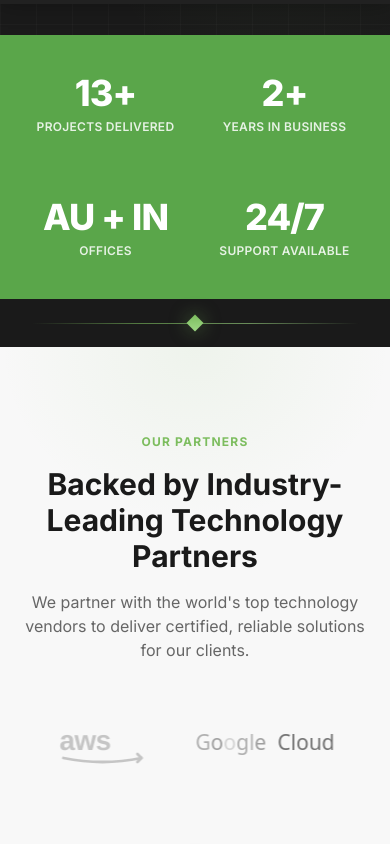
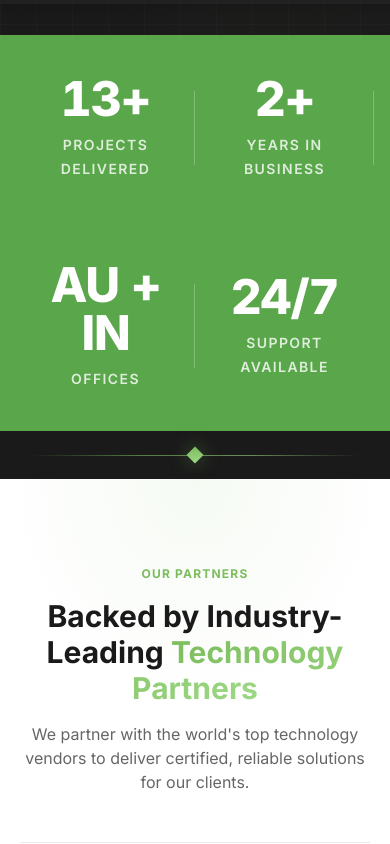
Before and after one commit to dalu547/qwickin_website, a React (Vite) app: page / in a window 390 px wide. Shown: the part 840-1684 px from the top of the page. Built offline with nearby package versions, Linux system fonts and the light colour scheme.

Commit message:
appentive style changes

```diff
--- a/src/components/Sections/LogoCarousel.tsx
+++ b/src/components/Sections/LogoCarousel.tsx
@@ -5,19 +5,16 @@ import { Container } from "@/components/premium/Container";
 
 const MicrosoftLogo = () => (
   <svg viewBox="0 0 168 36" width="168" height="36" aria-label="Microsoft">
-    {/* 4-square Windows flag */}
     <rect x="0"  y="0"  width="16" height="16" fill="#F25022" />
     <rect x="18" y="0"  width="16" height="16" fill="#7FBA00" />
     <rect x="0"  y="18" width="16" height="16" fill="#00A4EF" />
     <rect x="18" y="18" width="16" height="16" fill="#FFB900" />
-    {/* Wordmark */}
     <text
       x="42" y="25"
       fontFamily="'Segoe UI', system-ui, -apple-system, sans-serif"
       fontSize="18"
       fontWeight="300"
       fill="currentColor"
-      letterSpacing="0"
     >
       Microsoft
     </text>
@@ -26,7 +23,6 @@ const MicrosoftLogo = () => (
 
 const AWSLogo = () => (
   <svg viewBox="0 0 90 44" width="90" height="44" aria-label="Amazon Web Services">
-    {/* "aws" text */}
     <text
       x="2" y="30"
       fontFamily="'Amazon Ember', 'Helvetica Neue', Arial, sans-serif"
@@ -37,34 +33,14 @@ const AWSLogo = () => (
     >
       aws
     </text>
-    {/* Orange smile arrow */}
-    <path
-      d="M6 38 Q45 46 84 38"
-      stroke="#FF9900"
-      strokeWidth="2.8"
-      fill="none"
-      strokeLinecap="round"
-    />
-    <path
-      d="M80 34 L84 38 L80 42"
-      stroke="#FF9900"
-      strokeWidth="2.8"
-      fill="none"
-      strokeLinecap="round"
-      strokeLinejoin="round"
-    />
+    <path d="M6 38 Q45 46 84 38"   stroke="#FF9900" strokeWidth="2.8" fill="none" strokeLinecap="round" />
+    <path d="M80 34 L84 38 L80 42" stroke="#FF9900" strokeWidth="2.8" fill="none" strokeLinecap="round" strokeLinejoin="round" />
   </svg>
 );
 
 const GoogleCloudLogo = () => (
   <svg viewBox="0 0 172 36" width="172" height="36" aria-label="Google Cloud">
-    {/* "Google" in brand colors */}
-    <text
-      x="0" y="26"
-      fontFamily="'Google Sans', 'Product Sans', system-ui, sans-serif"
-      fontSize="21"
-      fontWeight="400"
-    >
+    <text x="0" y="26" fontFamily="'Google Sans', 'Product Sans', system-ui, sans-serif" fontSize="21" fontWeight="400">
       <tspan fill="#4285F4">G</tspan>
       <tspan fill="#EA4335">o</tspan>
       <tspan fill="#FBBC05">o</tspan>
@@ -72,14 +48,7 @@ const GoogleCloudLogo = () => (
       <tspan fill="#34A853">l</tspan>
       <tspan fill="#EA4335">e</tspan>
     </text>
-    {/* "Cloud" in dark */}
-    <text
-      x="82" y="26"
-      fontFamily="'Google Sans', 'Product Sans', system-ui, sans-serif"
-      fontSize="21"
-      fontWeight="400"
-      fill="currentColor"
-    >
+    <text x="82" y="26" fontFamily="'Google Sans', 'Product Sans', system-ui, sans-serif" fontSize="21" fontWeight="400" fill="currentColor">
       Cloud
     </text>
   </svg>
@@ -87,44 +56,31 @@ const GoogleCloudLogo = () => (
 
 const DickerDataLogo = () => (
   <svg viewBox="0 0 130 48" width="130" height="48" aria-label="Dicker Data">
-    <text
-      x="2" y="24"
-      fontFamily="system-ui, -apple-system, 'Helvetica Neue', Arial, sans-serif"
-      fontSize="22"
-      fontWeight="800"
-      fill="currentColor"
-      letterSpacing="-0.3"
-    >
+    <text x="2" y="24" fontFamily="system-ui, -apple-system, 'Helvetica Neue', Arial, sans-serif" fontSize="22" fontWeight="800" fill="currentColor" letterSpacing="-0.3">
       dicker
     </text>
-    <text
-      x="2" y="44"
-      fontFamily="system-ui, -apple-system, 'Helvetica Neue', Arial, sans-serif"
-      fontSize="22"
-      fontWeight="400"
-      fill="#E63A2C"
-      letterSpacing="-0.3"
-    >
+    <text x="2" y="44" fontFamily="system-ui, -apple-system, 'Helvetica Neue', Arial, sans-serif" fontSize="22" fontWeight="400" fill="#E63A2C" letterSpacing="-0.3">
       data
     </text>
   </svg>
 );
 
-// ─── Partners list ────────────────────────────────────────────────────────────
+// ─── Partners list — duplicated 3× for a seamless 30s loop ───────────────────
 const partners = [
-  { name: "Microsoft",    Logo: MicrosoftLogo },
-  { name: "AWS",          Logo: AWSLogo        },
-  { name: "Google Cloud", Logo: GoogleCloudLogo },
-  { name: "Dicker Data",  Logo: DickerDataLogo  },
+  { name: "Microsoft",    Logo: MicrosoftLogo    },
+  { name: "AWS",          Logo: AWSLogo           },
+  { name: "Google Cloud", Logo: GoogleCloudLogo   },
+  { name: "Dicker Data",  Logo: DickerDataLogo    },
 ];
 
-// Duplicate for seamless carousel loop
-const carouselItems = [...partners, ...partners];
+// Triple-duplicate so the strip is always wide enough to loop without gaps
+const carouselItems = [...partners, ...partners, ...partners];
 
-// ─── Partners Section ─────────────────────────────────────────────────────────
+// ─── Partners / Strategic Alliances Section ───────────────────────────────────
 export const LogoCarousel = () => (
-  <section className="relative overflow-hidden bg-[#F8F8F8] py-20 md:py-24">
-    <div className="pointer-events-none absolute inset-0 bg-[radial-gradient(ellipse_50%_35%_at_50%_0%,rgba(124,189,94,0.08),transparent)]" />
+  <section className="relative overflow-hidden bg-white py-20 md:py-24">
+    {/* Subtle top accent */}
+    <div className="pointer-events-none absolute inset-0 bg-[radial-gradient(ellipse_50%_40%_at_50%_0%,rgba(124,189,94,0.07),transparent)]" />
 
     <Container className="relative z-10">
       {/* Header */}
@@ -139,32 +95,45 @@ export const LogoCarousel = () => (
           Our Partners
         </span>
         <h2 className="mt-3 text-3xl font-bold text-[#1A1A1A] md:text-4xl">
-          Backed by Industry-Leading Technology Partners
+          Backed by Industry-Leading{" "}
+          <span className="gradient-text">Technology Partners</span>
         </h2>
         <p className="mt-4 text-base text-[#666]">
-          We partner with the world's top technology vendors to deliver certified, reliable solutions for our clients.
+          We partner with the world's top technology vendors to deliver certified,
+          reliable solutions for our clients.
         </p>
       </motion.div>
 
-      {/* Infinite marquee */}
+      {/* Divider */}
+      <div className="mt-12 h-px bg-[#EBEBEB]" />
+
+      {/* Infinite marquee strip */}
       <motion.div
-        initial={{ opacity: 0, y: 30 }}
-        whileInView={{ opacity: 1, y: 0 }}
+        initial={{ opacity: 0 }}
+        whileInView={{ opacity: 1 }}
         viewport={{ once: true, margin: "-60px" }}
         transition={{ duration: 0.6, delay: 0.2 }}
-        className="mt-14 logo-marquee overflow-hidden [mask-image:linear-gradient(to_right,transparent,black_10%,black_90%,transparent)]"
+        className="logo-marquee mt-10 overflow-hidden
+          [mask-image:linear-gradient(to_right,transparent_0%,black_12%,black_88%,transparent_100%)]"
       >
-        <div className="logo-track flex w-max items-center gap-12 px-4">
+        <div className="logo-track flex w-max items-center gap-16 px-4">
           {carouselItems.map(({ name, Logo }, index) => (
             <div
               key={`${name}-${index}`}
-              className="flex flex-shrink-0 items-center justify-center text-[#1A1A1A] grayscale opacity-60 transition-all duration-300 hover:grayscale-0 hover:opacity-100"
+              className="flex flex-shrink-0 items-center justify-center text-[#1A1A1A]
+                grayscale opacity-50
+                transition-all duration-300 ease-in-out
+                hover:grayscale-0 hover:opacity-100 hover:scale-105
+                cursor-pointer"
             >
               <Logo />
             </div>
           ))}
         </div>
       </motion.div>
+
+      {/* Divider */}
+      <div className="mt-10 h-px bg-[#EBEBEB]" />
     </Container>
   </section>
 );
--- a/src/components/Sections/StatsBar.tsx
+++ b/src/components/Sections/StatsBar.tsx
@@ -1,34 +1,114 @@
-import { motion } from "framer-motion";
+import { useEffect, useRef, useState } from "react";
 
+// ─── Stats config ─────────────────────────────────────────────────────────────
+// countTo: numeric target for count-up (0 = no count-up, just display `display`)
 const stats = [
-  { value: "13+", label: "Projects Delivered" },
-  { value: "2+", label: "Years in Business" },
-  { value: "AU + IN", label: "Offices" },
-  { value: "24/7", label: "Support Available" },
+  { display: "13+", countTo: 13, suffix: "+", label: "Projects Delivered" },
+  { display: "2+",  countTo: 2,  suffix: "+", label: "Years in Business"  },
+  { display: "AU + IN", countTo: 0, suffix: "", label: "Offices"           },
+  { display: "24/7",    countTo: 0, suffix: "", label: "Support Available" },
 ];
 
-export const StatsBar = () => (
-  <div className="w-full bg-[#5AA64A] py-2">
+// ─── Count-up hook ────────────────────────────────────────────────────────────
+function useCountUp(target: number, active: boolean, duration = 1200) {
+  const [count, setCount] = useState(0);
+
+  useEffect(() => {
+    if (!active || target === 0) return;
+    let start: number | null = null;
+    const step = (ts: number) => {
+      if (!start) start = ts;
+      const progress = Math.min((ts - start) / duration, 1);
+      // ease-out quad
+      const eased = 1 - (1 - progress) * (1 - progress);
+      setCount(Math.floor(eased * target));
+      if (progress < 1) requestAnimationFrame(step);
+    };
+    const raf = requestAnimationFrame(step);
+    return () => cancelAnimationFrame(raf);
+  }, [active, target, duration]);
+
+  return count;
+}
+
+// ─── Single stat cell ─────────────────────────────────────────────────────────
+const StatCell = ({
+  display,
+  countTo,
+  suffix,
+  label,
+  active,
+  isLast,
+}: {
+  display: string;
+  countTo: number;
+  suffix: string;
+  label: string;
+  active: boolean;
+  isLast: boolean;
+}) => {
+  const count = useCountUp(countTo, active);
+  const valueText = countTo > 0 ? `${count}${suffix}` : display;
+
+  return (
+    <div
+      className={`reveal-child relative flex flex-col items-center justify-center px-6 py-10 text-center${
+        !isLast
+          ? " after:absolute after:right-0 after:top-1/2 after:h-[40%] after:-translate-y-1/2 after:w-px after:bg-white/25"
+          : ""
+      }`}
+    >
+      <span
+        className="font-extrabold leading-none tracking-tight text-white tabular-nums"
+        style={{ fontSize: "48px", fontWeight: 800 }}
+      >
+        {valueText}
+      </span>
+      <span
+        className="mt-2.5 font-semibold uppercase tracking-widest"
+        style={{ fontSize: "14px", color: "rgba(255,255,255,0.8)" }}
+      >
+        {label}
+      </span>
+    </div>
+  );
+};
+
+// ─── Stats Bar ────────────────────────────────────────────────────────────────
+export const StatsBar = () => {
+  const ref = useRef<HTMLDivElement>(null);
+  const [active, setActive] = useState(false);
+
+  useEffect(() => {
+    const el = ref.current;
+    if (!el) return;
+    const obs = new IntersectionObserver(
+      ([entry]) => {
+        if (entry.isIntersecting) {
+          setActive(true);
+          obs.disconnect();
+        }
+      },
+      { threshold: 0.3 }
+    );
+    obs.observe(el);
+    return () => obs.disconnect();
+  }, []);
+
+  return (
+    <div ref={ref} className="w-full bg-[#5AA64A]">
       <div className="mx-auto max-w-7xl px-4 sm:px-6 lg:px-8">
         <div className="grid grid-cols-2 md:grid-cols-4">
-        {stats.map((stat, index) => (
-          <motion.div
+          {stats.map((stat, i) => (
+            <StatCell
               key={stat.label}
-            initial={{ opacity: 0, y: 16 }}
-            whileInView={{ opacity: 1, y: 0 }}
-            viewport={{ once: true }}
-            transition={{ duration: 0.5, delay: index * 0.1 }}
-            className="flex flex-col items-center justify-center px-4 py-8 text-center"
-          >
-            <span className="text-4xl font-extrabold leading-none tracking-tight text-white md:text-5xl">
-              {stat.value}
-            </span>
-            <span className="mt-2 text-xs font-semibold uppercase tracking-wide text-white/85 md:text-sm">
-              {stat.label}
-            </span>
-          </motion.div>
+              {...stat}
+              active={active}
+              isLast={i === stats.length - 1}
+            />
           ))}
         </div>
       </div>
     </div>
   );
+};
--- a/src/styles/globals.css
+++ b/src/styles/globals.css
@@ -105,7 +105,7 @@
 }
 
 .logo-track {
-  animation: scroll-logos 26s linear infinite;
+  animation: scroll-logos 30s linear infinite;
   will-change: transform;
 }
 
@@ -176,10 +176,8 @@
 
 .reveal-section {
   opacity: 0;
-  transform: translateY(28px);
-  transition:
-    opacity 0.7s ease,
-    transform 0.7s cubic-bezier(0.22, 1, 0.36, 1);
+  transform: translateY(30px);
+  transition: opacity 0.6s ease-out, transform 0.6s ease-out;
 }
 
 .reveal-section.is-visible {
@@ -187,8 +185,21 @@
   transform: translateY(0);
 }
 
+/* Child elements that stagger within a revealed section */
+.reveal-child {
+  opacity: 0;
+  transform: translateY(20px);
+  transition: opacity 0.5s ease-out, transform 0.5s ease-out;
+}
+
+.reveal-child.is-visible {
+  opacity: 1;
+  transform: translateY(0);
+}
+
 @media (prefers-reduced-motion: reduce) {
-  .reveal-section {
+  .reveal-section,
+  .reveal-child {
     opacity: 1;
     transform: none;
     transition: none;
```
Also changed, not shown: src/components/Sections/ProjectsSection.tsx (+95 -73 lines), src/components/Sections/TestimonialsSection.tsx (+82 -58 lines), src/hooks/useScrollReveal.ts (+29 -5 lines). Lines whose indentation alone changed are shown as unchanged.
